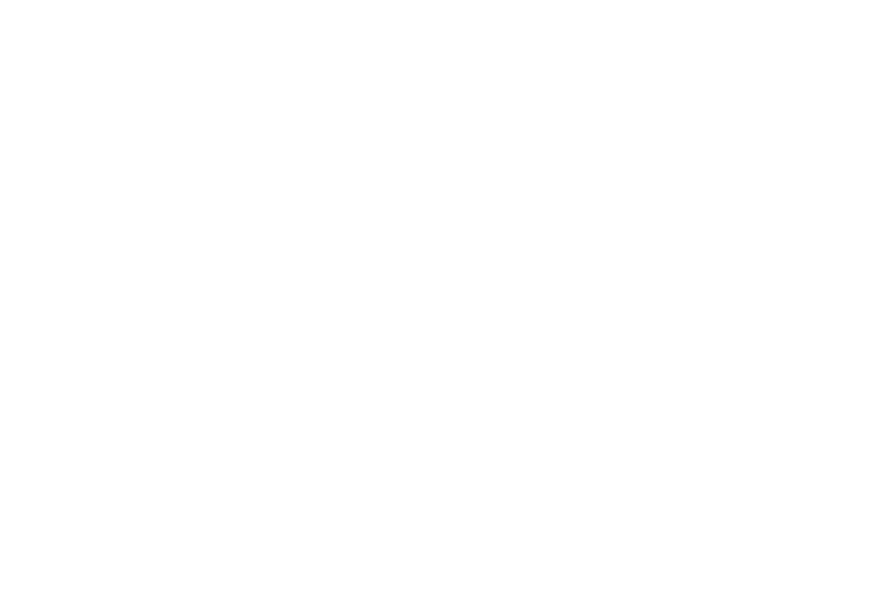
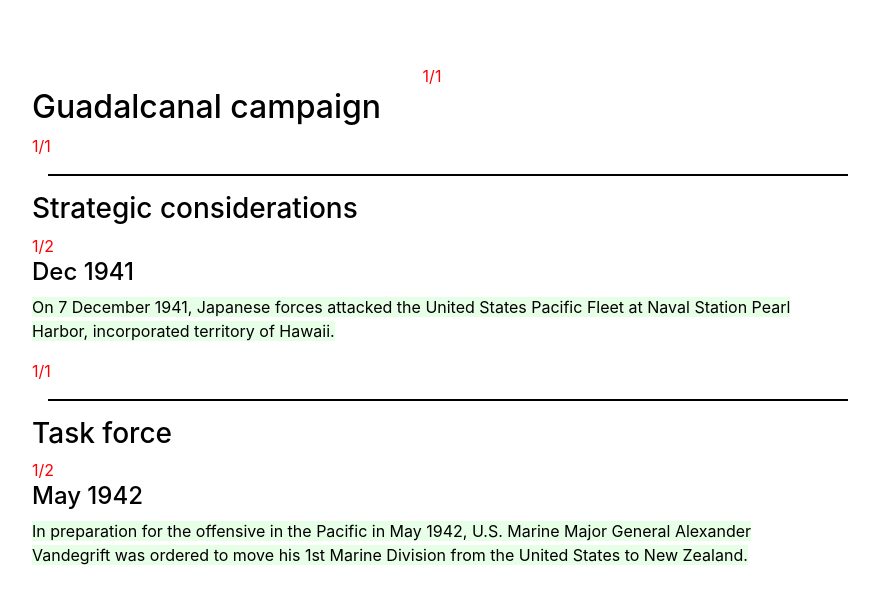
Before and after one commit to MarkSaravi/zoomable-documents, a React (Create React App) app: page /ww2 in a window 1280 px wide. Shown: the top 604 px of the page, without its empty margins (32-911 px from the left). Built offline with nearby package versions, Linux system fonts and the light colour scheme.

Commit message:
adding ww2

```diff
--- a/src/App.tsx
+++ b/src/App.tsx
@@ -6,25 +6,17 @@
 import "./App.css";
 import Zoomable from "./components/Zooamble";
 import ferdowsi from './data/Ferdowsi';
-import colors from './data/color-tests';
-import news00 from './data/news00';
-import news01 from './data/news01';
-import news02 from './data/news02';
 import golang from './data/golang';
-import logo from './data/logo';
+import ww2 from './data/ww2';
 
 function App() {
   return (
     <div className="App">
       <BrowserRouter>
         <Switch>
-          <Route path="/news/0" component={() => (<Zoomable sentences={news00} />)} />
-          <Route path="/news/1" component={() => (<Zoomable sentences={news01} />)} />
-          <Route path="/news/2" component={() => (<Zoomable sentences={news02} />)} />
-          <Route path="/colors" component={() => (<Zoomable sentences={colors} />)} />
           <Route path="/golang" component={() => (<Zoomable sentences={golang} />)} />
           <Route path="/farsi" component={() => (<Zoomable sentences={ferdowsi} />)} />
-          <Route path="/logo" component={() => (<Zoomable sentences={logo} />)} />
+          <Route path="/ww2" component={() => (<Zoomable sentences={ww2} />)} />
         </Switch>
       </BrowserRouter>
     </div>
--- /dev/null
+++ b/src/data/ww2.ts
@@ -0,0 +1,159 @@
+/* eslint-disable import/extensions */
+
+import { Sentences } from '../models/types';
+import {
+  FIRST_SENTENCE_ID,
+} from '../models/constants';
+
+const DIVIDER = '<div style="width: 100%; border-bottom: solid 2px black; margin: 16px"/>';
+
+const strtimeline: Sentences = {
+    id: 'strtm',
+    sentences: [
+        {
+            id: 'strtm-0',
+            content: '<h4>Dec 1941<h4>',
+            positions: {
+                0: { after: FIRST_SENTENCE_ID },
+            }
+        },
+        {
+            id: 'strtm-1',
+            content: 'On 7 December 1941, Japanese forces attacked the United States Pacific Fleet at Naval Station Pearl Harbor, incorporated territory of Hawaii.',
+            positions: {
+                0: { after: 'strtm-0' }
+            }
+        },
+        {
+            id: 'strtm-2',
+            content: '<h4>May 1942<h4>',
+            positions: {
+                1: { after: FIRST_SENTENCE_ID },
+            }
+        },
+        {
+            id: 'strtm-3',
+            content: 'The Japanese made two attempts to continue their strategic initiative, and offensively extend their outer defensive perimeter in the south and central Pacific to where they could threaten Australia and Hawaii or the U.S. West Coast.',
+            positions: {
+                1: { after: 'strtm-2' }
+            }
+        },
+    ]
+};
+
+const strategicconsiderations: Sentences = {
+    id: 'str',
+    sentences: [
+        {
+            id: 'str-0',
+            content: DIVIDER,
+            positions: {
+                0: { after: FIRST_SENTENCE_ID }
+            }
+        },
+        {
+            id: 'str-1',
+            content: '<h3>Strategic considerations</h3>',
+            positions: {
+                0: { after: 'str-0' }
+            }
+        },
+        {
+            id: 'str-2',
+            content: strtimeline,
+            positions: {
+                0: { after: 'str-1' },
+            },
+        },
+    ]
+};
+
+const taskforcetimeline: Sentences = {
+    id: 'tftl',
+    sentences: [
+        {
+            id: 'tftl-0',
+            content: '<h4>May 1942<h4>',
+            positions: {
+                0: { after: FIRST_SENTENCE_ID },
+            }
+        },
+        {
+            id: 'tftl-1',
+            content: 'In preparation for the offensive in the Pacific in May 1942, U.S. Marine Major General Alexander Vandegrift was ordered to move his 1st Marine Division from the United States to New Zealand.',
+            positions: {
+                0: { after: 'tftl-0' }
+            }
+        },
+        {
+            id: 'tftl-2',
+            content: '<h4>Jul 1942<h4>',
+            positions: {
+                1: { after: FIRST_SENTENCE_ID },
+            }
+        },
+        {
+            id: 'tftl-3',
+            content: 'The Watchtower force, numbering 75 warships and transports (of vessels from the U.S. and Australia), assembled near Fiji on 26 July and engaged in one rehearsal landing prior to leaving for Guadalcanal on 31 July.',
+            positions: {
+                1: { after: 'tftl-2' }
+            }
+        },
+    ]
+};
+
+const taskforce: Sentences = {
+    id: 'tf',
+    sentences: [
+        {
+            id: 'tf-0',
+            content: DIVIDER,
+            positions: {
+                0: { after: FIRST_SENTENCE_ID }
+            }
+        },
+        {
+            id: 'tf-1',
+            content: '<h3>Task force</h3>',
+            positions: {
+                0: { after: 'tf-0' }
+            }
+        },
+        {
+            id: 'tf-2',
+            content: taskforcetimeline,
+            positions: {
+                0: { after: 'tf-1' },
+            },
+        },
+    ]
+};
+
+const timeline: Sentences = {
+    id: 'guadalcanal',
+    sentences: [
+        {
+            id: 'gua-title',
+            content: '<h2>Guadalcanal campaign</h2>',
+            positions: {
+                0: { after: FIRST_SENTENCE_ID },
+            },
+        },
+        {
+            id: 'str-con',
+            content: strategicconsiderations,
+            positions: {
+                0: { after: 'gua-title' },
+            },
+        },
+        {
+            id: 'str-tf',
+            content: taskforce,
+            positions: {
+                0: { after: 'str-con' },
+            },
+        },
+    ],
+};
+
+export default timeline;
```
